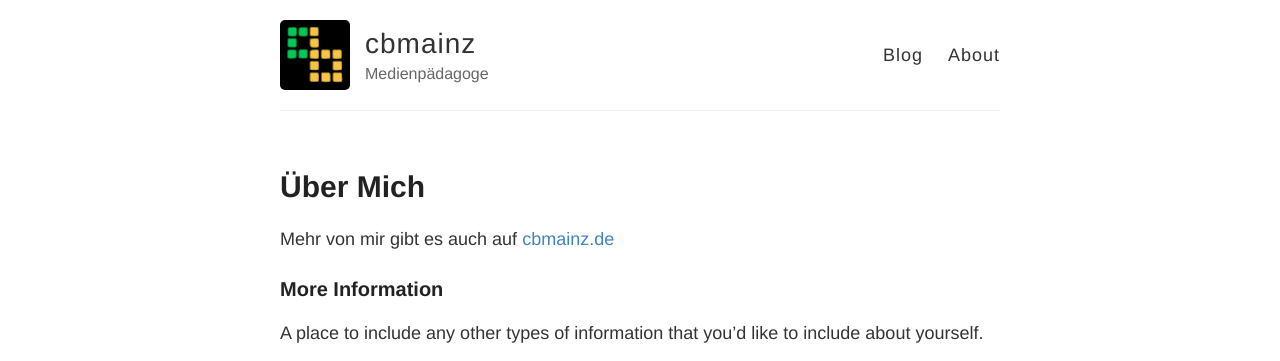
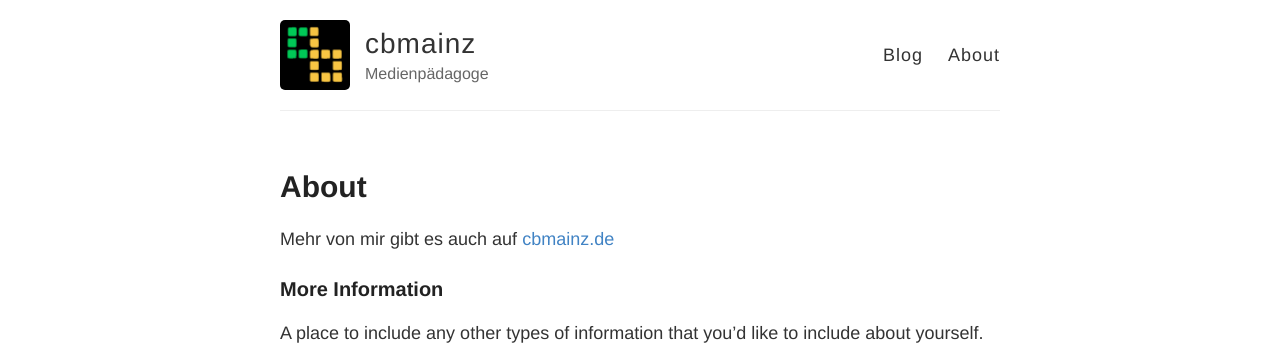
Before and after one commit to cbmainz/cbmainz.github.io, a Jekyll site: the page built from about.md, in a window 1280 px wide. Shown: the top 361 px of the page. Built offline with Jekyll 4.4.1, drawn with Linux system fonts in a browser that asks for light colours.

Commit message:
Anpassung

```diff
--- a/about.md
+++ b/about.md
@@ -1,7 +1,7 @@
 ---
 layout: page
-title: Über Mich
-permalink: /ubermich/
+title: About
+permalink: /about/
 ---
 
 Mehr von mir gibt es auch auf [cbmainz.de](https://cbmainz.de)
```
